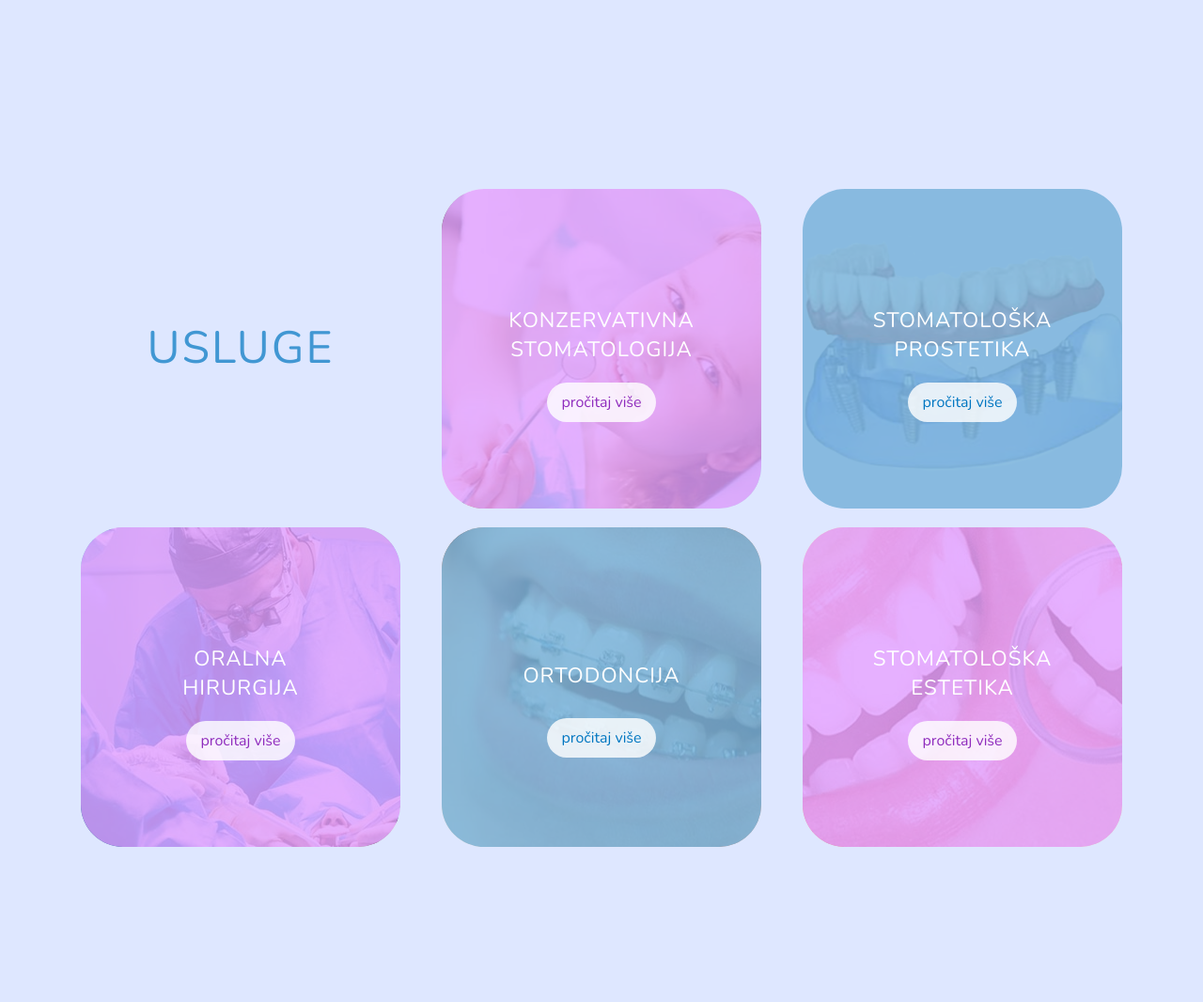
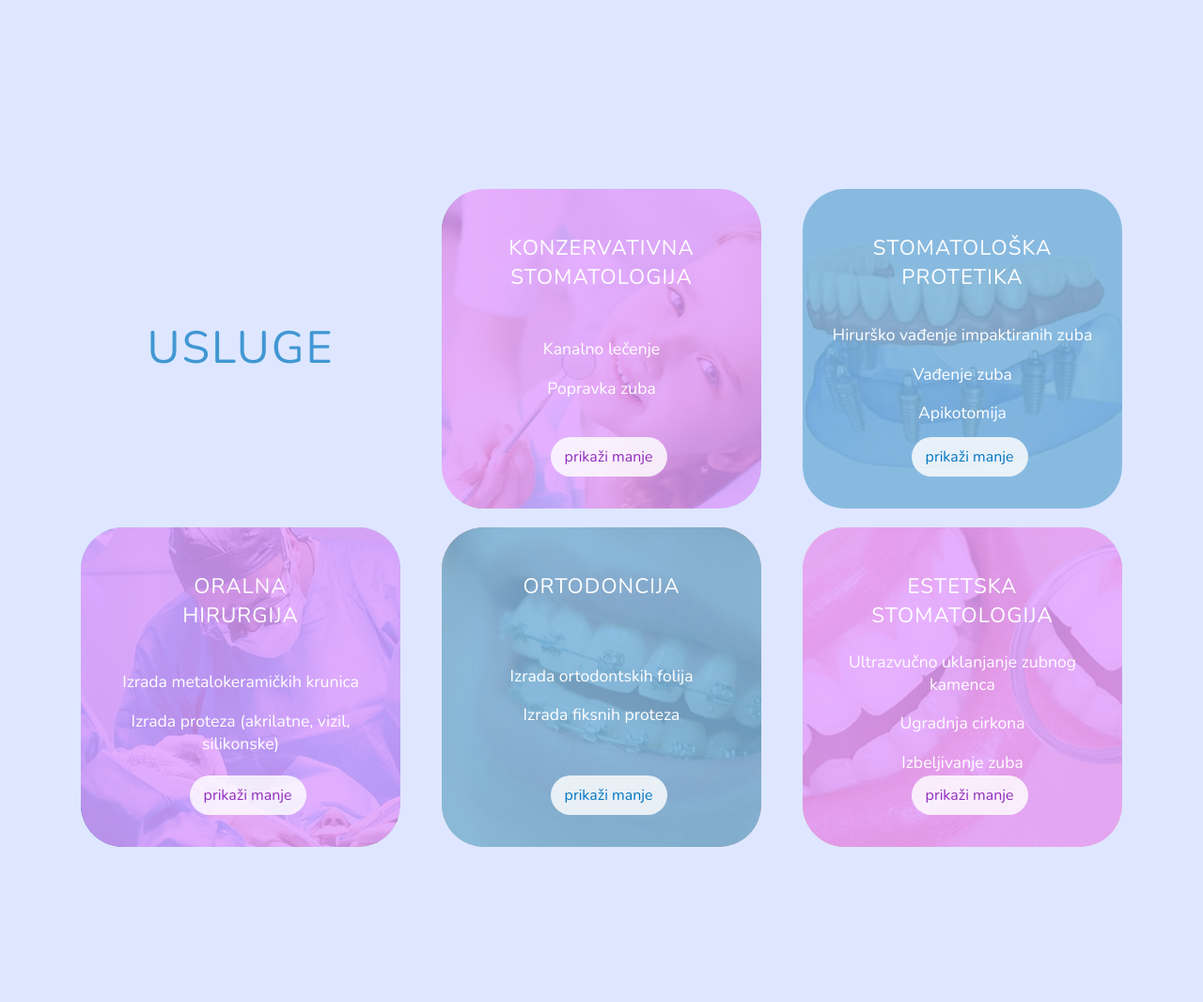
Before and after one commit to zitj/Dental-Centar, a PHP site: page / in a window 1280 px wide. Shown: the part 864-1930 px from the top of the page at 94% size. Run offline with PHP 8.4, Linux system fonts and the light colour scheme; some libraries are stand-ins or nearby versions.

Commit message:
finishing servicesSection

```diff
--- a/index.php
+++ b/index.php
@@ -88,7 +88,7 @@
             </tr>
             <tr>
               <td>4</td>
-              <td>Endodontka terapija inficirane pulpe</td>
+              <td>Endodontska terapija inficirane pulpe</td>
               <td>600 RSD</td>
             </tr>
             <tr>
@@ -189,11 +189,50 @@
     <div class="servicesSection section" id="servicesSection">
         <div class="container">
             <div class="service"><h2>USLUGE</h2></div>
-            <div class="service"><div class="content"><h3>konzervativna <br>stomatologija</h3><a>pročitaj više</a></div></div>
-            <div class="service"><div class="content"><h3>stomatološka <br>prostetika</h3><a>pročitaj više</a></div></div>
-            <div class="service"><div class="content"><h3>oralna <br>hirurgija</h3><a>pročitaj više</a></div></div>
-            <div class="service"><div class="content"><h3>ortodoncija <br></h3><a>pročitaj više</a></div></div>
-            <div class="service"><div class="content"><h3>stomatološka<br>estetika</h3><a>pročitaj više</a></div></div>
+
+            <div class="service active"><div class="content">
+              <h3>konzervativna <br>stomatologija</h3>
+              <div class="text active">
+                <p>Kanalno lečenje</p>
+                <p>Popravka zuba</p>
+              </div>
+              <a>prikaži <span>više</span> <span>manje</span></a>
+            </div>
+          </div>
+
+            <div class="service active"><div class="content">
+              <h3>stomatološka <br>protetika</h3>
+              <div class="text active">
+                <p>Hirurško vađenje impaktiranih zuba</p>
+                <p>Vađenje zuba</p>
+                <p>Apikotomija</p>
+              </div>
+              <a>prikaži <span>više</span> <span>manje</span></a></div></div>
+
+            <div class="service active"><div class="content">
+              <h3>oralna <br>hirurgija</h3>
+              <div class="text active">
+                <p>Izrada metalokeramičkih krunica</p>
+                <p>Izrada proteza (akrilatne, vizil, silikonske)</p>
+              </div>
+              <a>prikaži <span>više</span> <span>manje</span></a></div></div>
+
+            <div class="service active"><div class="content ">
+              <h3>ortodoncija <br></h3>
+              <div class="text active">
+                <p>Izrada ortodontskih folija</p>
+                <p>Izrada fiksnih proteza</p>
+              </div>
+              <a>prikaži <span>više</span> <span>manje</span></a></div></div>
+
+            <div class="service active"><div class="content">
+              <h3>estetska<br>stomatologija</h3>
+              <div class="text active">
+                <p>Ultrazvučno uklanjanje zubnog kamenca</p>
+                <p>Ugradnja cirkona</p>
+                <p>Izbeljivanje zuba</p>
+              </div>
+              <a>prikaži <span>više</span> <span>manje</span></a></div></div>
 
         </div> <!-- end .container-->
     </div><!-- end .servicesSection-->
@@ -232,8 +271,8 @@
             <img class="backgroundPhoto" src="img/contact/ordinacija2.png" alt="">
             <div class="text">
                 <p>Dr. Milan Gavrilović</p>
-                <p>dentalcentar@gmail.com</p>
-                <p>+381 64 172 2 644</p>
+                <p>dentalcentarle@gmail.com</p>
+                <p>+381 64 17 22 644</p>
                 <button><a href="tel:+381641722644">
                  <img  src="img/contact/telefon.png" alt="">
                     Pozovite
--- a/sendemail.php
+++ b/sendemail.php
@@ -20,8 +20,8 @@ if(isset($_POST['submit'])){
     $mail->isSMTP();
     $mail->Host = 'mail.motocentarpljevaljcic.com';
     $mail->SMTPAuth = true;
-    $mail->Username = 'aleksandar@motocentarpljevaljcic.com'; // Gmail address which you want to use as SMTP server
-    $mail->Password = 'dodjiugrcku'; // Gmail address Password
+    $mail->Username = 'mail@motocentarpljevaljcic.com'; // Gmail address which you want to use as SMTP server
+    $mail->Password = 'pwpwpw'; // Gmail address Password
     $mail->SMTPSecure = 'ssl';
     $mail->Port = '465';
 
--- a/style/style.css
+++ b/style/style.css
@@ -102,6 +102,7 @@ body {
           animation-timing-function: ease-in-out;
   -webkit-animation-fill-mode: forwards;
           animation-fill-mode: forwards;
+  font-family: 'Nunito', sans-serif;
 }
 
 .forma input:focus,
@@ -1320,6 +1321,23 @@ header nav a:hover {
   }
 }
 
+.servicesSection .container .service .content .text {
+  display: none;
+}
+
+.servicesSection .container .service .content .text.active {
+  display: block;
+  padding: 10px;
+  border-radius: 16px;
+  margin-bottom: 10%;
+}
+
+.servicesSection .container .service .content .text.active p {
+  color: white;
+  font-size: 1.1em;
+  text-align: center;
+}
+
 .servicesSection .container .service .content h3 {
   color: white;
   text-transform: uppercase;
@@ -1341,6 +1359,11 @@ header nav a:hover {
   -webkit-transition: .2s ease-in-out;
   transition: .2s ease-in-out;
   color: #8f2cbd;
+  cursor: pointer;
+}
+
+.servicesSection .container .service .content a span:nth-child(2) {
+  display: none;
 }
 
 @media (max-width: 1024px) {
@@ -1350,12 +1373,10 @@ header nav a:hover {
 }
 
 .servicesSection .container .service .content a:hover {
-  font-size: 1.1em;
   background: white;
 }
 
 .servicesSection .container .service .content a:active {
-  font-size: .8em;
   background: rgba(255, 255, 255, 0.815);
 }
 
@@ -1408,6 +1429,44 @@ header nav a:hover {
 
 .servicesSection .container .service:nth-child(4) .content a {
   color: #8f2cbd;
+}
+
+.servicesSection .container .service.active .content h3 {
+  margin-top: 10%;
+}
+
+.servicesSection .container .service.active .content a {
+  position: absolute;
+  bottom: 10%;
+  left: 34%;
+}
+
+.servicesSection .container .service.active .content a span:nth-child(1) {
+  display: none;
+}
+
+.servicesSection .container .service.active .content a span:nth-child(2) {
+  display: inline-block;
+}
+
+.servicesSection .container .service.active:nth-child(2) .content h3 {
+  margin-bottom: 7%;
+}
+
+.servicesSection .container .service.active:nth-child(3) .content h3 {
+  margin-bottom: 2%;
+}
+
+.servicesSection .container .service.active:nth-child(4) .content h3 {
+  margin-bottom: 5%;
+}
+
+.servicesSection .container .service.active:nth-child(5) .content h3 {
+  margin-bottom: 13%;
+}
+
+.servicesSection .container .service.active:nth-child(6) .content h3 {
+  margin-bottom: -2%;
 }
 
 .workHoursSection {
--- a/style/style.scss
+++ b/style/style.scss
@@ -70,6 +70,7 @@ body{
         animation: dropMenu;
         animation-timing-function: ease-in-out;
         animation-fill-mode:forwards;
+        font-family: 'Nunito', sans-serif;
         &:focus{
             border: 1px solid $dental-centar-blue;
         }
@@ -824,6 +825,7 @@ display: block;
             &:nth-child(6){
                 background: url(../img/services/5.jpg) no-repeat 60% 60%;
              }
+
            .content{
                background: #e19fffd2;
                height: 90%;
@@ -832,8 +834,24 @@ display: block;
                border-radius: 45px;
                position: relative;
                text-align: center;
+
+
                @media (max-width: 1024px) {
                 background: #7ab4dbda;
+                    }
+                    .text{
+                        display: none;
+                    }
+                    .text.active{
+                        display: block;
+                        padding: 10px;
+                        border-radius: 16px;
+                        margin-bottom: 10%;
+                        p{
+                            color: white;
+                            font-size: 1.1em;
+                            text-align: center;
+                        }
                     }
                h3{
                    color: white;
@@ -844,6 +862,7 @@ display: block;
                    margin-top: 35%;
                    margin-bottom: 10%;
                    user-select:none;
+
                }
                a{
                    padding: 10px 15px;
@@ -851,19 +870,24 @@ display: block;
                    border-radius: 30px;
                    transition: .2s ease-in-out;
                    color: #8f2cbd;
+                   cursor: pointer;
+                   span{
+                       &:nth-child(2){
+                           display: none;
+                       }
+                   }
                    @media (max-width: 1024px) {
                     color: $dental-centar-blue;
                         }
                    &:hover{
-                       font-size: 1.1em;
                        background: rgb(255, 255, 255);
                    }
                    &:active{
-                       font-size: .8em;
                        background: rgba(255, 255, 255, 0.815);
                    }
                }
            }
+
          &:nth-child(3) .content,
          &:nth-child(5) .content{
              background: #7ab4dbda;
@@ -909,7 +933,63 @@ display: block;
                 color: #8f2cbd;
                 }
         }
+       &.active{
+           .content{
 
+                h3{
+                    margin-top: 10%;
+
+                }
+              a{
+                  position: absolute;
+                  bottom: 10%;
+                  left: 34%;
+                  span{
+                      &:nth-child(1){
+                          display: none;
+                      }
+                      &:nth-child(2){
+                          display: inline-block;
+                      }
+                  }
+              }
+           }
+           &:nth-child(2){
+            .content{
+                h3{
+                    margin-bottom: 7%;
+                }
+            }
+        }
+           &:nth-child(3){
+            .content{
+                h3{
+                    margin-bottom: 2%;
+                }
+            }
+        }
+           &:nth-child(4){
+            .content{
+                h3{
+                    margin-bottom: 5%;
+                }
+            }
+        }
+           &:nth-child(5){
+            .content{
+                h3{
+                    margin-bottom:13%;
+                }
+            }
+        }
+           &:nth-child(6){
+            .content{
+                h3{
+                    margin-bottom: -2%;
+                }
+            }
+        }
+       }
         }
     }
 
```
Also changed, not shown: 1 other file.
